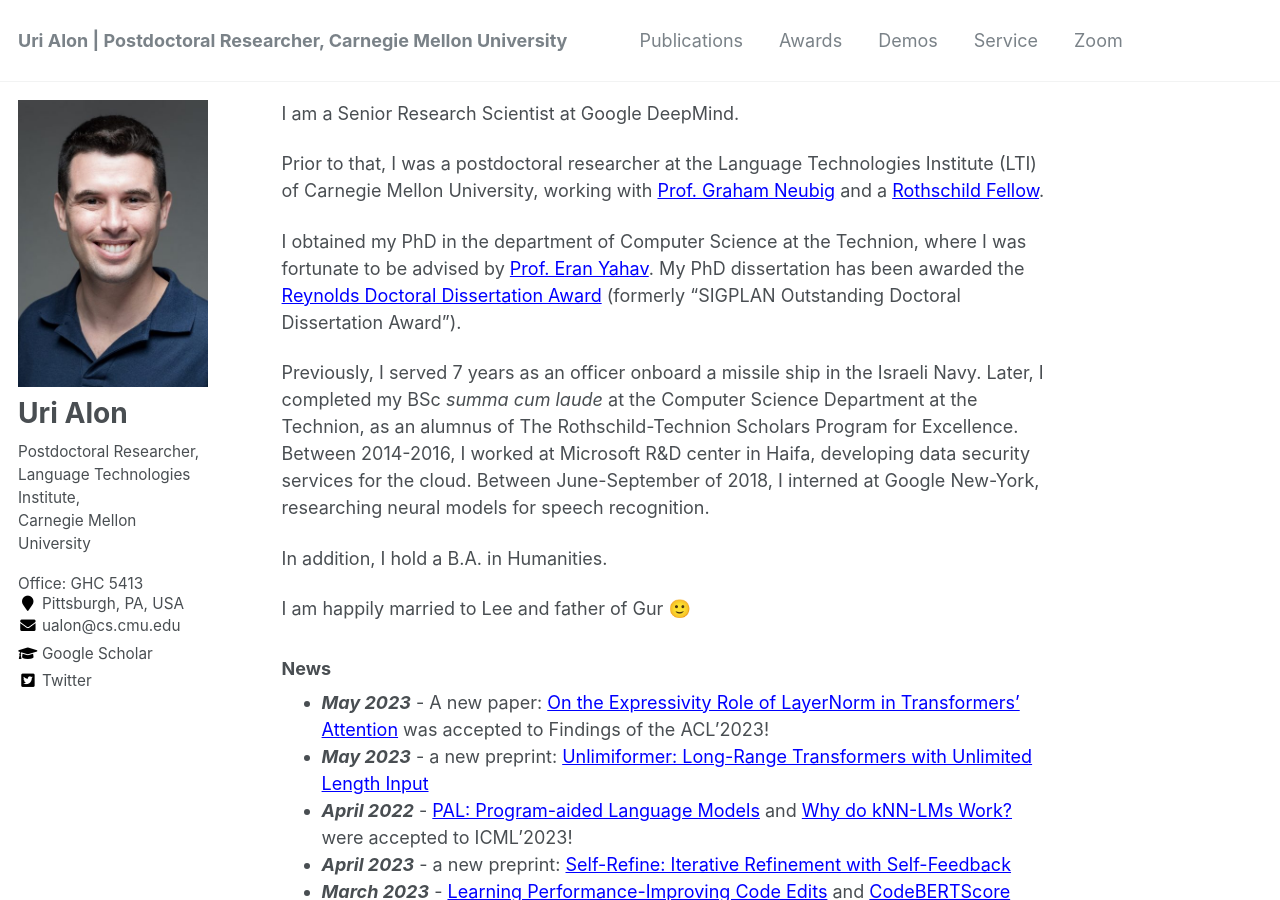
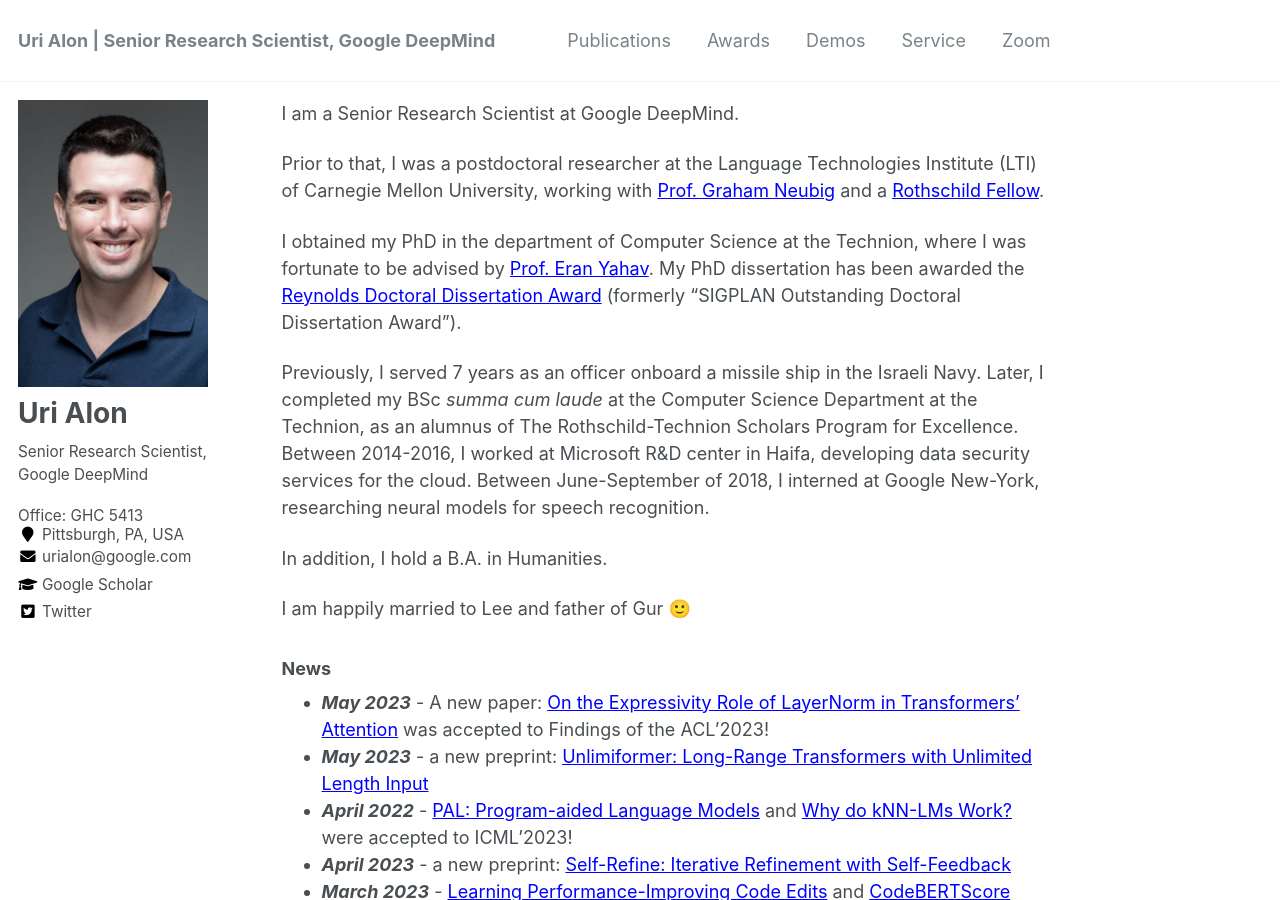
Before and after one commit to urialon/urialon.github.io, a Jekyll site: the page built from _pages/about.md, in a window 1280 px wide and 900 px high. Built offline with Jekyll 4.4.1, drawn with Linux system fonts in a browser that asks for light colours.

Commit message:
Update _config.yml

```diff
--- a/_config.yml
+++ b/_config.yml
@@ -7,7 +7,7 @@
 
 # Site Settings
 locale                   : "en-US"
-title                    : "Uri Alon | Postdoctoral Researcher, Carnegie Mellon University"
+title                    : "Uri Alon | Senior Research Scientist, Google DeepMind"
 title_separator          : "|"
 name                     : &name "Uri Alon"
 description              : &description "personal description"
@@ -82,12 +82,12 @@ analytics:
 author:
   name             : "Uri Alon"
   avatar           : "UriAlon.jpg"
-  bio              : "Postdoctoral Researcher, <br>Language Technologies Institute, <br>Carnegie Mellon University"
+  bio              : "Senior Research Scientist, Google DeepMind"
   location         : "Pittsburgh, PA, USA"
   employer         :
   pubmed           :
   googlescholar    : "https://scholar.google.com/citations?user=QBn7vq8AAAAJ&hl=en&oi=ao"
-  email            : "ualon@cs.cmu.edu"
+  email            : "urialon@google.com"
   researchgate     :  # example: "https://www.researchgate.net/profile/yourprofile"
   uri              :
   bitbucket        :
```
